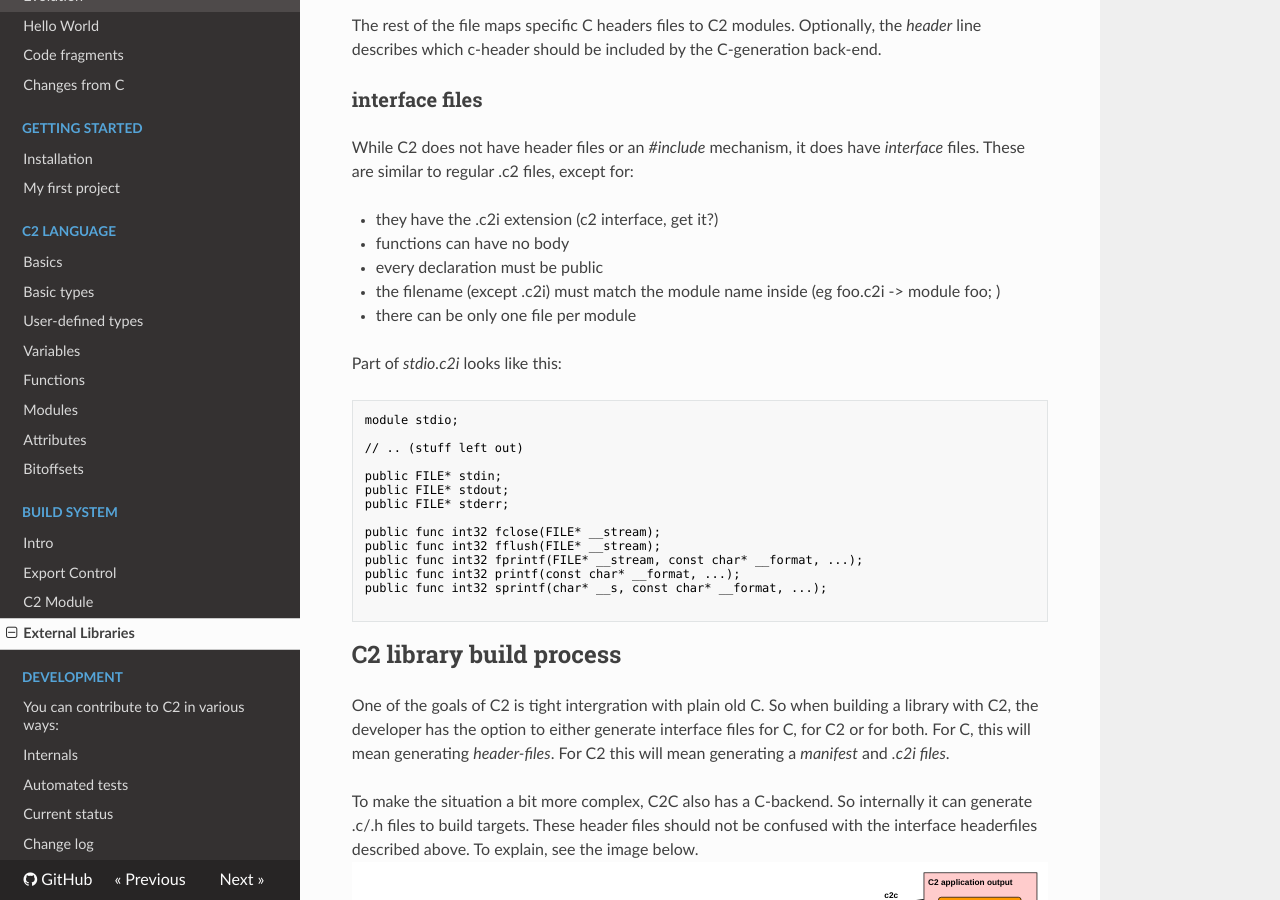
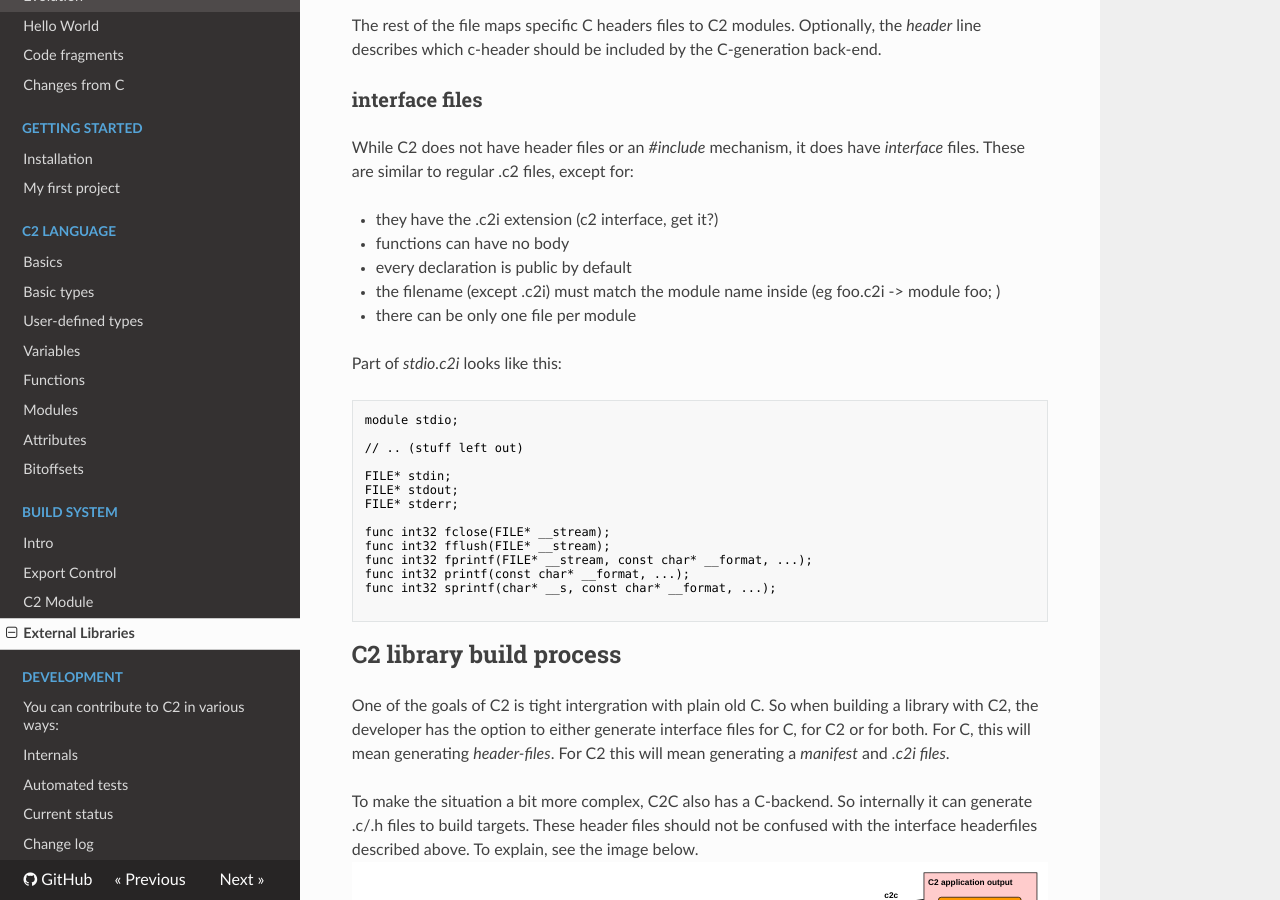
Before and after one commit to c2lang/documentation, an MkDocs documentation site: the page built from documentation/docs/build_system/libraries.md, in a window 1280 px wide and 900 px high, scrolled down 1669 px. Built offline with MkDocs 1.6.1, drawn with Linux system fonts in a browser that asks for light colours; nearby versions of some CDN libraries; old or Windows-style settings are respelled for this version of MkDocs.

Commit message:
docs: updated default public in interfaces

````diff
--- a/documentation/docs/build_system/libraries.md
+++ b/documentation/docs/build_system/libraries.md
@@ -89,7 +89,7 @@ files. These are similar to regular .c2 files, except for:
 
 * they have the .c2i extension (c2 interface, get it?)
 * functions can have no body
-* every declaration must be public
+* every declaration is public by default
 * the filename (except .c2i) must match the module name inside (eg foo.c2i -> module foo; )
 * there can be only one file per module
 
@@ -100,15 +100,15 @@ module stdio;
 
 // .. (stuff left out)
 
-public FILE* stdin;
-public FILE* stdout;
-public FILE* stderr;
+FILE* stdin;
+FILE* stdout;
+FILE* stderr;
 
-public func int32 fclose(FILE* __stream);
-public func int32 fflush(FILE* __stream);
-public func int32 fprintf(FILE* __stream, const char* __format, ...);
-public func int32 printf(const char* __format, ...);
-public func int32 sprintf(char* __s, const char* __format, ...);
+func int32 fclose(FILE* __stream);
+func int32 fflush(FILE* __stream);
+func int32 fprintf(FILE* __stream, const char* __format, ...);
+func int32 printf(const char* __format, ...);
+func int32 sprintf(char* __s, const char* __format, ...);
 
 ```
 
````
